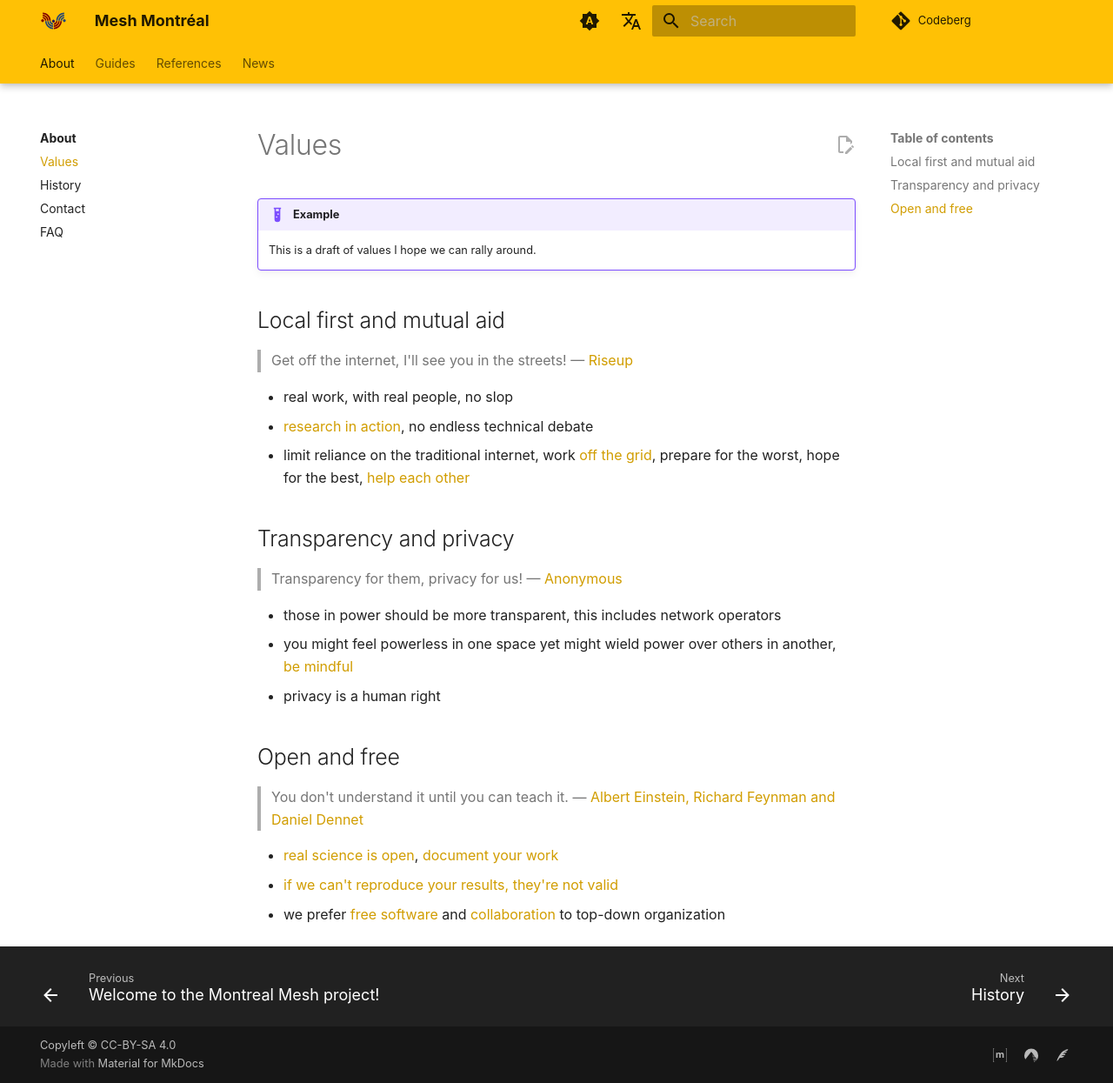
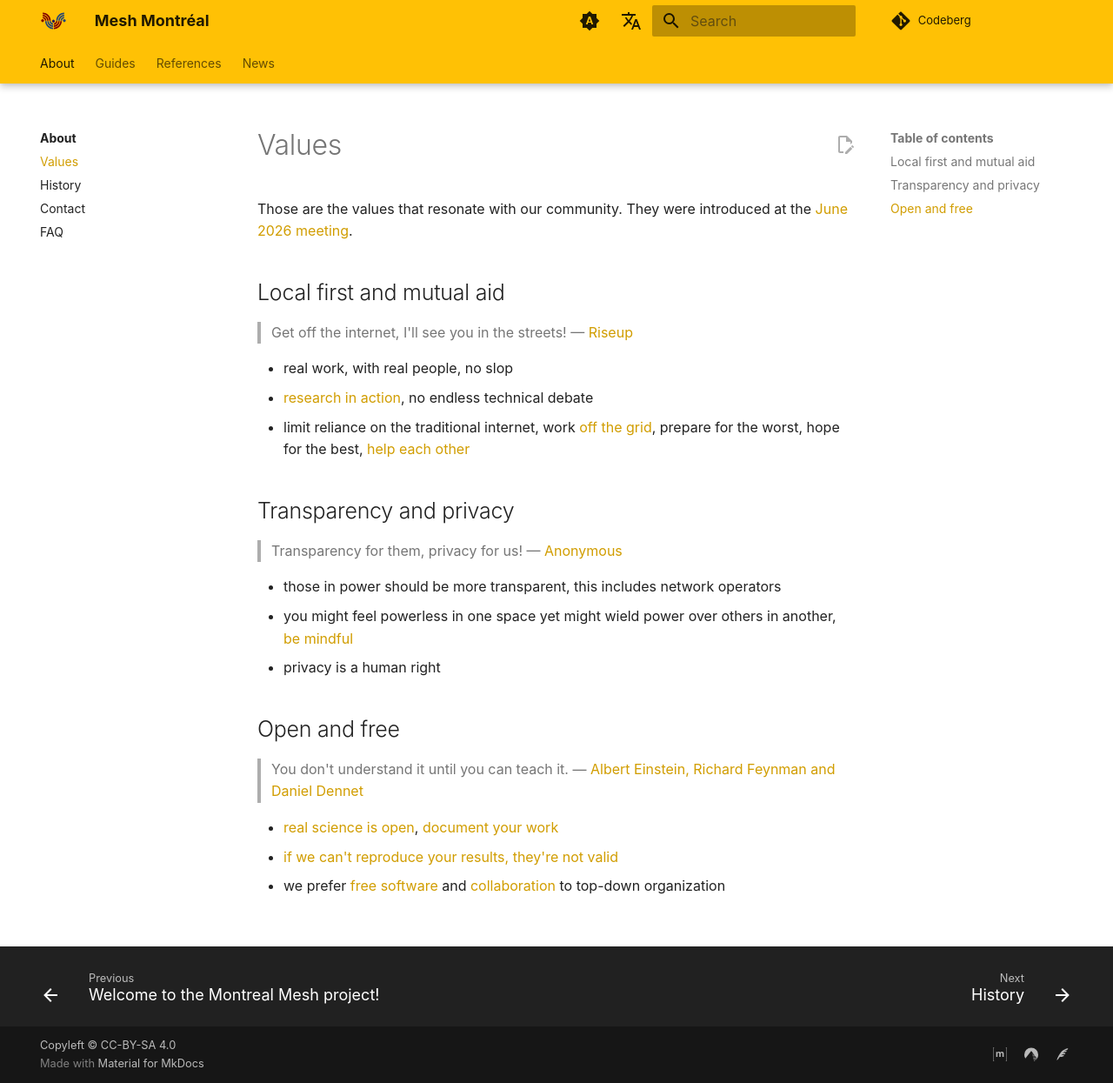
Before and after one commit to ReseauLibre/lora.reseaulibre.ca, an MkDocs documentation site: the page built from docs/values.md, in a window 1280 px wide and 1245 px high. Shown: the whole window at 87% size. Built offline with MkDocs 1.6.1 and Material for MkDocs 9.7.7, drawn with Linux system fonts in a browser that asks for light colours; plug-ins that fetch from the network failed and are left out; comment, search, counter and statistics services are not loaded.

Commit message:
values were presented and i consider them valid and agreed upon

```diff
--- a/docs/values.md
+++ b/docs/values.md
@@ -1,8 +1,7 @@
 # Values
 
-!!! example
-
-    This is a draft of values I hope we can rally around.
+Those are the values that resonate with our community. They were
+introduced at the [June 2026 meeting](news/posts/2026-05-31-rencontre-repeteurs-2.md).
 
 ## Local first and mutual aid
 
```
